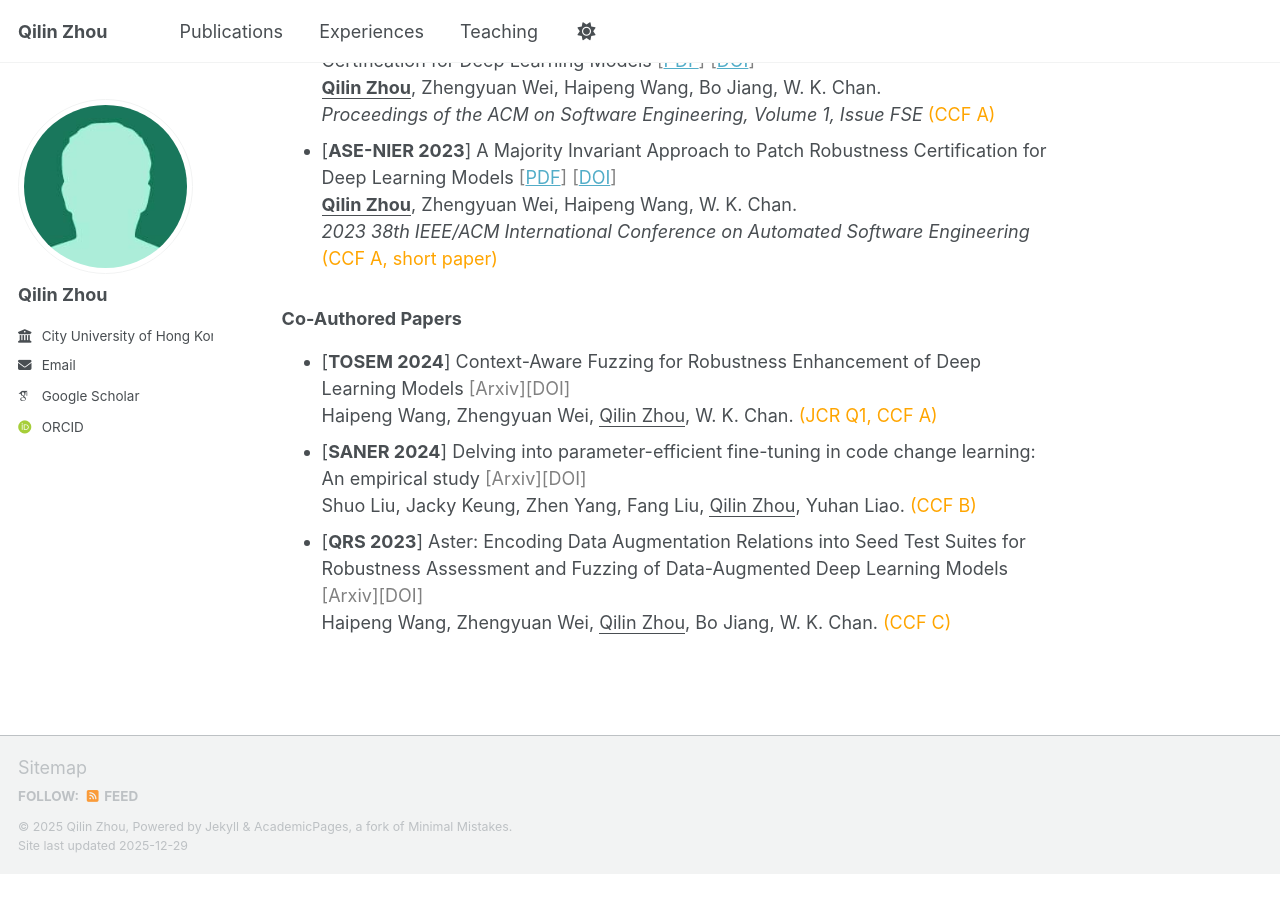
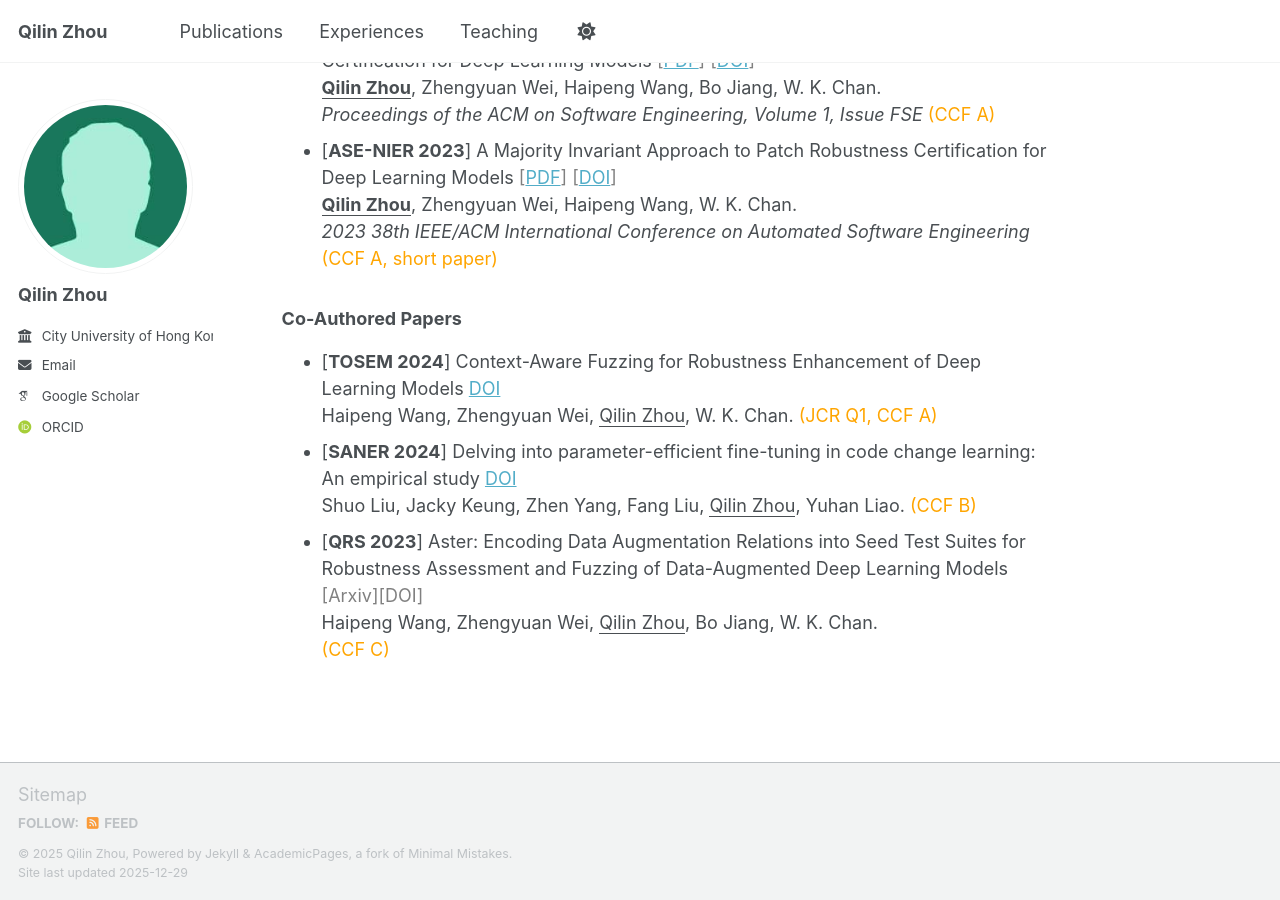
Before and after one commit to qilin-zhou/qilin-zhou.github.io, a Jekyll site: the page built from _pages/about.md, in a window 1280 px wide and 900 px high, scrolled down 718 px. Built offline with Jekyll 4.4.1, drawn with Linux system fonts in a browser that asks for light colours; some web fonts are replaced; a script bundle is joined from its source files by our own code; library files that are not in the unit come from our copies; before the commit the page ends 1591 px from its top, so only the background shows below that.

Commit message:
Update about.md

```diff
--- a/_pages/about.md
+++ b/_pages/about.md
@@ -28,9 +28,12 @@ _IEEE transactions on Reliability_ <span style="color: Orange;"> (JCR Q1, CCF C)
   _2023 38th IEEE/ACM International Conference on Automated Software Engineering_ <span style="color: Orange;"> (CCF A, short paper)</span>
 
 ### Co-Authored Papers
-- [**TOSEM 2024**] Context-Aware Fuzzing for Robustness Enhancement of Deep Learning Models <span style="color: grey;">[Arxiv][DOI]</span>
-  Haipeng Wang, Zhengyuan Wei, <ins>Qilin Zhou</ins>, W. K. Chan. <span style="color: Orange;"> (JCR Q1, CCF A)</span>
-- [**SANER 2024**] Delving into parameter-efficient fine-tuning in code change learning: An empirical study <span style="color: grey;">[Arxiv][DOI]</span>
-  Shuo Liu, Jacky Keung, Zhen Yang, Fang Liu, <ins>Qilin Zhou</ins>, Yuhan Liao. <span style="color: Orange;"> (CCF B)</span>
+- [**TOSEM 2024**] Context-Aware Fuzzing for Robustness Enhancement of Deep Learning Models <span style="color: grey;">[DOI](https://doi.org/10.1145/3680464)</span>
+  Haipeng Wang, Zhengyuan Wei, <ins>Qilin Zhou</ins>, W. K. Chan.
+  <span style="color: Orange;"> (JCR Q1, CCF A)</span>
+- [**SANER 2024**] Delving into parameter-efficient fine-tuning in code change learning: An empirical study <span style="color: grey;">[DOI](https://doi.org/10.1109/SANER60148.2024.00055)</span>
+  Shuo Liu, Jacky Keung, Zhen Yang, Fang Liu, <ins>Qilin Zhou</ins>, Yuhan Liao.
+  <span style="color: Orange;"> (CCF B)</span>
 - [**QRS 2023**] Aster: Encoding Data Augmentation Relations into Seed Test Suites for Robustness Assessment and Fuzzing of Data-Augmented Deep Learning Models <span style="color: grey;">[Arxiv][DOI]</span>
-  Haipeng Wang, Zhengyuan Wei, <ins>Qilin Zhou</ins>, Bo Jiang, W. K. Chan. <span style="color: Orange;"> (CCF C)</span>
+  Haipeng Wang, Zhengyuan Wei, <ins>Qilin Zhou</ins>, Bo Jiang, W. K. Chan.
+  <span style="color: Orange;"> (CCF C)</span>
```
